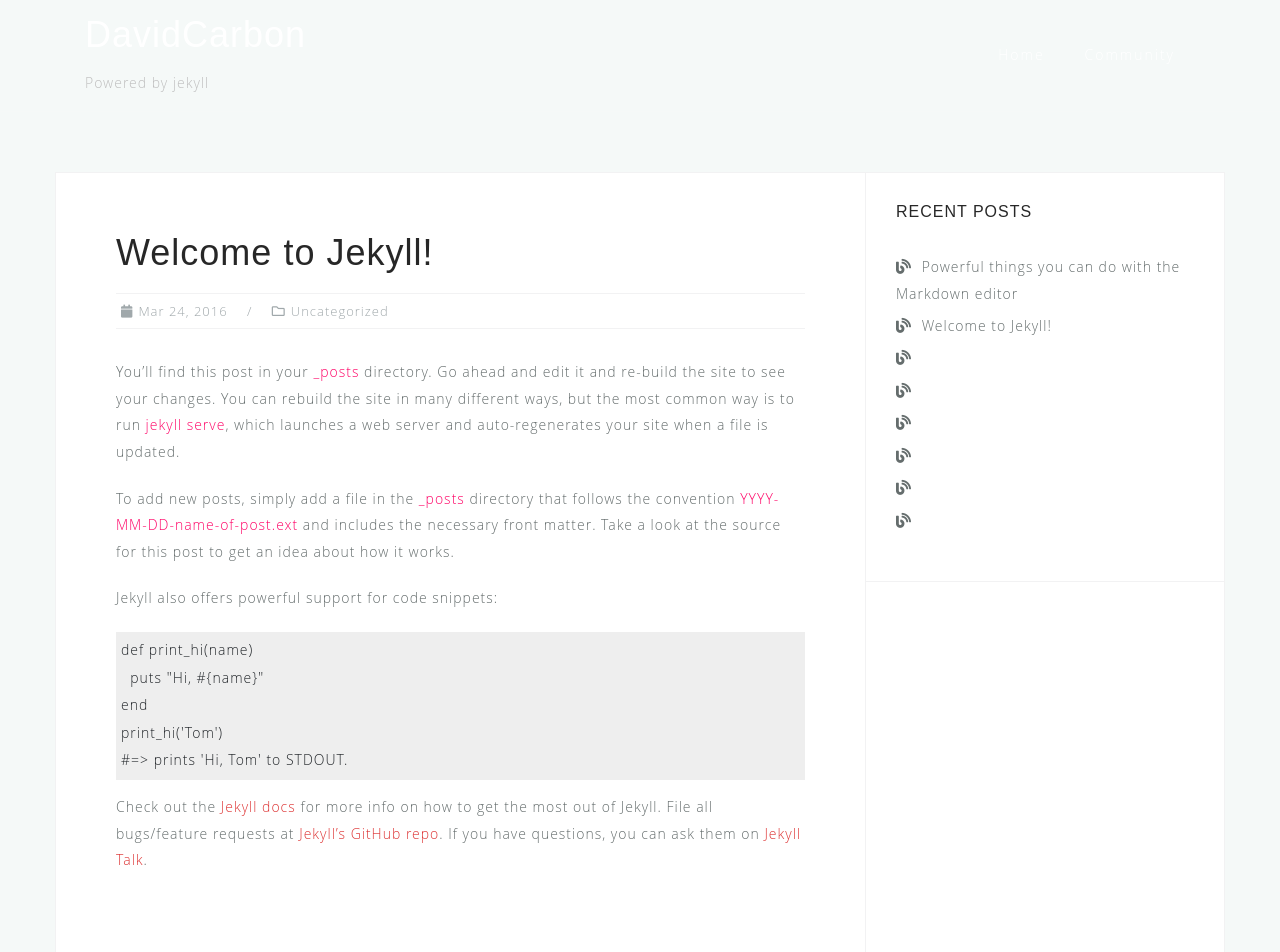
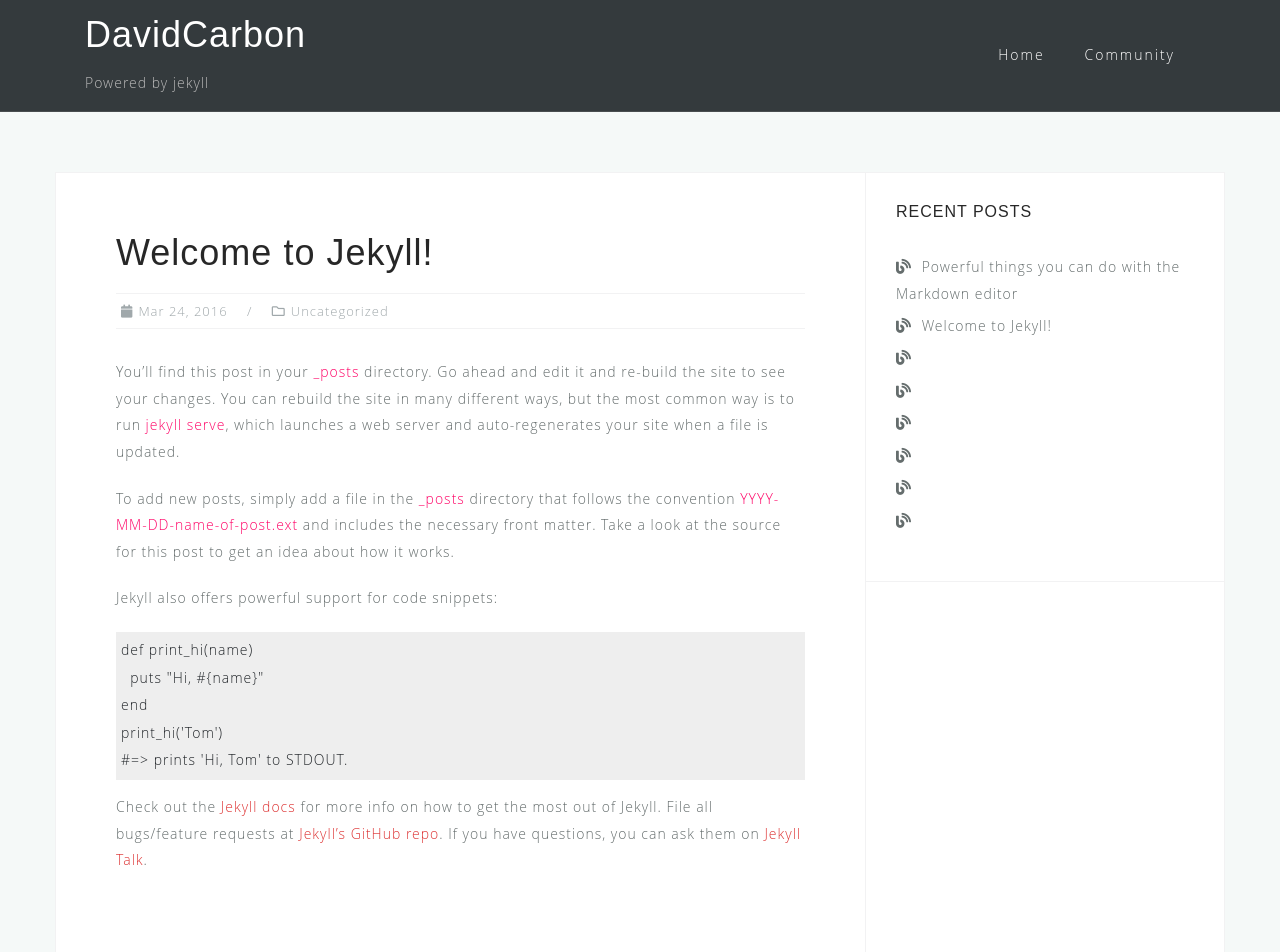
Before and after one commit to DavidCarbon/sbrw-theme, a Jekyll site: the page built from _posts/2016-03-24-welcome-to-jekyll.markdown, in a window 1280 px wide and 1363 px high. Shown: the top 952 px of the window. Built offline with Jekyll 4.4.1, drawn with Linux system fonts in a browser that asks for light colours; some web fonts are replaced; comment, search, counter and statistics services are not loaded.

Commit message:
Fix has banner decection conditional

```diff
--- a/_layouts/default.html
+++ b/_layouts/default.html
@@ -38,7 +38,7 @@
     <div id="page" class="site">
       <a class="skip-link screen-reader-text" href="#content">Skip to content</a>
 
-      <header id="masthead" class="site-header {% if page.has-header != false %}has-header{% elsif page.has-video-header %}has-video{% endif %}" role="banner">
+      <header id="masthead" class="site-header {% if page.has-header %}has-header{% elsif page.has-video-header %}has-video{% endif %}" role="banner">
         <div class="container">
           <div class="site-branding col-md-4 col-sm-6 col-xs-12">
               <p class="site-title"><a href="/" rel="home">{{site.site-name}}</a></p>
```
